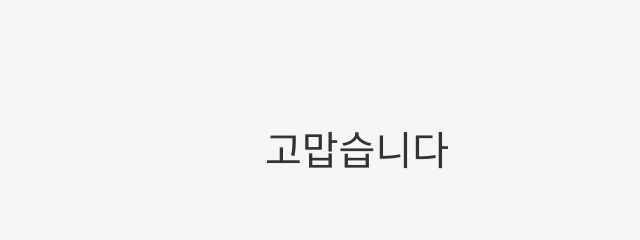
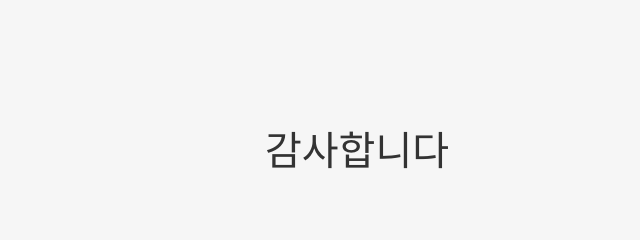
Before and after one commit to jungsikyaelee/jungsikyaelee.github.io, a plain HTML site: page index.html in a window 1280 px wide. Shown: the part 3780-4020 px from the top of the page, 283-923 px from the left. Drawn offline with nearby package versions, Linux system fonts and the light colour scheme.

Commit message:
인사말 변경

```diff
--- a/index.html
+++ b/index.html
@@ -222,7 +222,7 @@
         <div class="row">
           <div class="col-md-offset-2 col-md-8 text-center">
             <div class="section-title animation fadeInUp">
-              <h2>고맙습니다</h2>
+              <h2>감사합니다</h2>
             </div>
           </div>
         </div>
```
